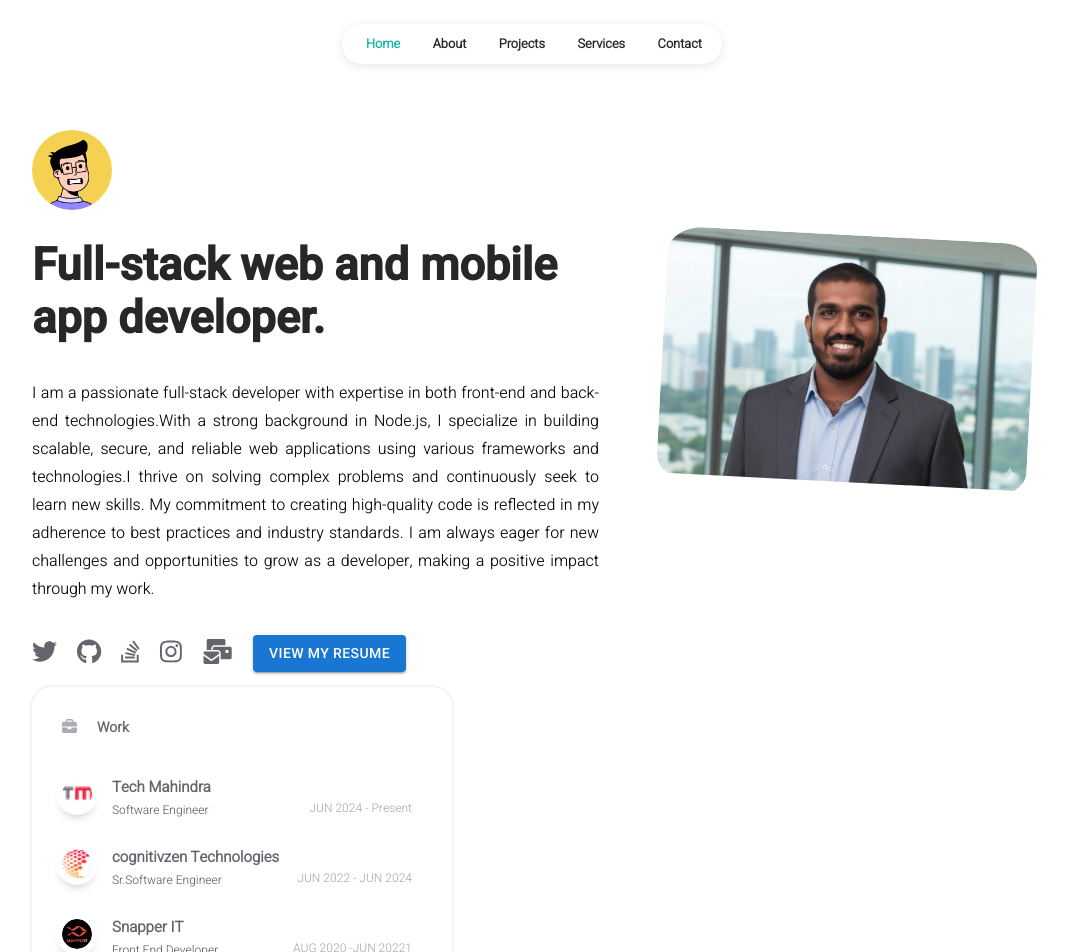
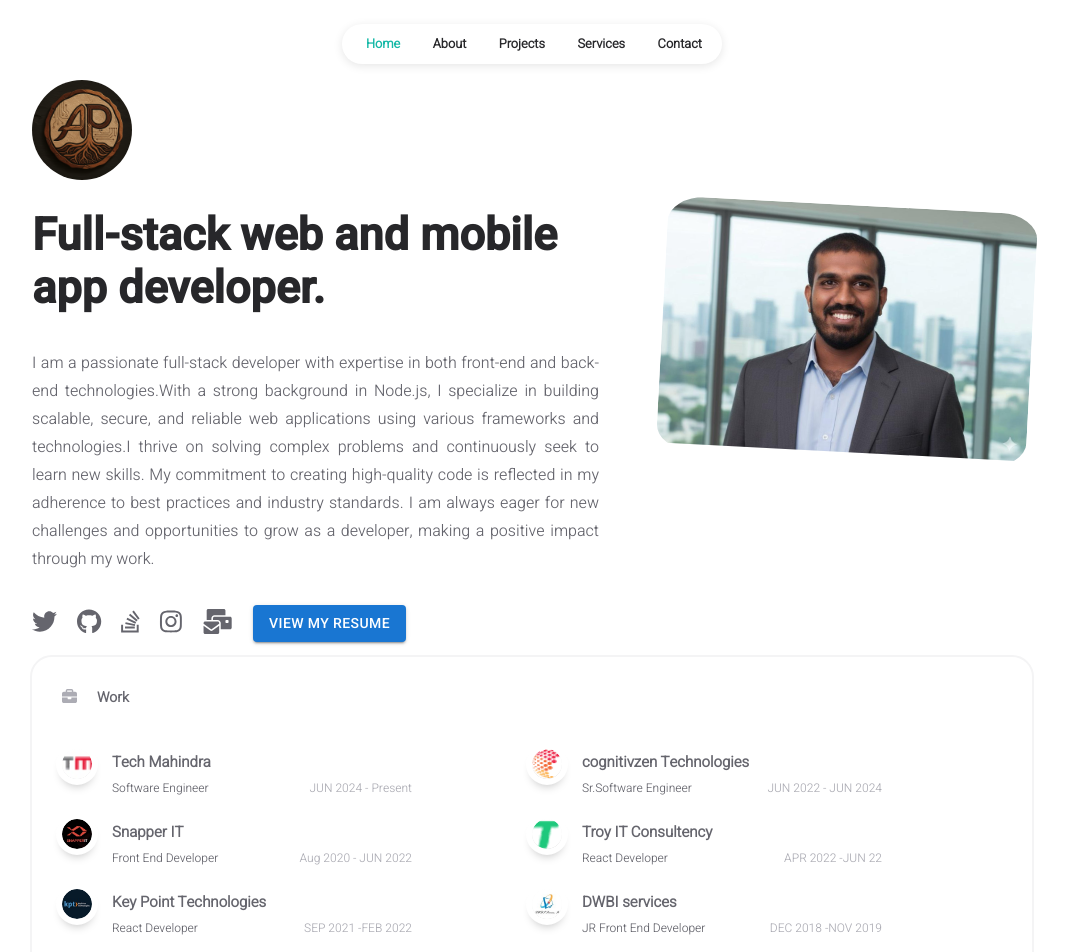
Before and after one commit to ABporella44/PersonalPortfolio, a React (Create React App) app: page / in a window 1280 px wide. Shown: the top 952 px of the page, without its empty margins (108-1176 px from the left). Built offline with nearby package versions, Linux system fonts and the light colour scheme.

Commit message:
Added reposive for the work info

```diff
--- a/src/app.css
+++ b/src/app.css
@@ -58,7 +58,7 @@
 
 .subtitle {
 	padding-top: 10px;
-	color: #080808;
+	color: var(--secondary-color);
 	font-size: 16px;
 	line-height: 28px;
 	width: 70%;
--- a/src/components/common/card.jsx
+++ b/src/components/common/card.jsx
@@ -6,7 +6,7 @@ import "./styles/card.css";
 const Card = (props) => {
 	const { icon, title, body } = props;
 	return (
-		<div className="card" style={{width:"420px"}}>
+		<div className="card" style={{width:"100%"}}>
 			<div className="card-container">
 				<div className="card-header">
 					<div className="card-icon">
--- a/src/components/homepage/styles/works.css
+++ b/src/components/homepage/styles/works.css
@@ -2,11 +2,16 @@
 
 .works-body {
 	margin-bottom: 10px;
+	display: flex;
+	flex-direction: row;
+	flex-wrap: wrap;
 }
 
 .work {
 	display: flex;
 	padding-bottom: 40px;
+	flex-direction: column;
+	width: 50%;
 }
 
 .work-image {
@@ -29,7 +34,6 @@
 	position: absolute;
 	font-size: 12px;
 	color: var(--secondary-color);
-	padding-top: 22px;
 	padding-left: 50px;
 }
 
@@ -37,7 +41,22 @@
 	position: absolute;
 	width: 350px;
 	font-size: 12px;
-	padding-top: 20px;
 	text-align: right;
 	color: var(--tertiary-color);
 }
+.work-header {
+	display: flex;
+	align-items: center;
+    flex-direction: row;
+}
+@media (max-width: 600px) {
+.works-body {
+	margin-bottom: 10px;
+	display: flex;
+	flex-direction: column;
+}
+.work {
+	display: flex;
+	padding-bottom: 40px;
+}
+}
--- a/src/components/homepage/works.jsx
+++ b/src/components/homepage/works.jsx
@@ -6,89 +6,66 @@ import Card from "../common/card";
 import "./styles/works.css";
 
 const Works = () => {
+
+	const workExperice = [{
+		imagSrc : "./techm.png",
+		companyName : "Tech Mahindra",
+		role : "Software Engineer",
+		workingPeriod : "JUN 2024 - Present"
+	},{
+		imagSrc : "./cognitivzen.png",
+		companyName : "cognitivzen Technologies",
+		role : "Sr.Software Engineer",
+		workingPeriod : "JUN 2022 - JUN 2024"
+	},{
+		imagSrc : "./snapper.jpeg",
+		companyName : "Snapper IT",
+		role : "Front End Developer",
+		workingPeriod : "Aug 2020 - JUN 2022"
+	},{
+		imagSrc : "./troy.png",
+		companyName : "Troy IT Consultency",
+		role : "React Developer",
+		workingPeriod : "APR 2022 -JUN 22"
+	},{
+		imagSrc : "./kpt.jpeg",
+		companyName : "Key Point Technologies",
+		role : "React Developer",
+		workingPeriod : "SEP 2021 -FEB 2022"
+	},{
+		imagSrc : "./DWBI.jpeg",
+		companyName : "DWBI services",
+		role : "JR Front End Developer",
+		workingPeriod : "DEC 2018 -NOV 2019"
+	}]
+
 	return (
-		<div className="works" style={{width:"420px"}}>
+		<div className="works" style={{width:"100%"}}>
 			<Card
 				icon={faBriefcase}
 				title="Work"
+				sx = {{maxWidth:"100%"}}
 				body={
 				<div>
 					<div className="works-body">
-						<div className="work">
+						{workExperice.map((work) => (
+							<div className="work" key={work.companyName}>
+								<div className="work-header">
 								  <img
-								src="./techm.png"
-								alt="facebook"
+									  src={work.imagSrc}
+									  alt={work.companyName}
 									  className="work-image"
 								   />
-							<div className="work-title">Tech Mahindra</div>
+								  <div className="work-title">{work.companyName}</div>
+								</div>
+								<div className="work-infoFooter">
 								    <div className="work-subtitle">
-								Software Engineer
+									  {work.role}
 								    </div>
-							<div className="work-duration">JUN 2024 - Present</div>
-						</div>
-
-						<div className="work">
-							<img
-								src="./cognitivzen.png"
-								alt="twitter"
-								className="work-image"
-							/>
-							<div className="work-title">cognitivzen Technologies</div>
-							<div className="work-subtitle">
-								Sr.Software Engineer
-							</div>
-							<div className="work-duration">JUN 2022 - JUN 2024</div>
-						</div>
-						<div className="work">
-							<img
-								src="./snapper.jpeg"
-								alt="twitter"
-								className="work-image"
-							/>
-							<div className="work-title">Snapper IT</div>
-							<div className="work-subtitle">
-								Front End Developer
-							</div>
-							<div className="work-duration">AUG 2020 -JUN 20221</div>
+								    <div className="work-duration">{work.workingPeriod}</div>
 								</div>
 							</div>
-					<div className="works-body">
-					<div className="work">
-							<img
-								src="./troy.png"
-								alt="twitter"
-								className="work-image"
-							/>
-							<div className="work-title">Troy IT Consultency</div>
-							<div className="work-subtitle">
-								React Developer
-							</div>
-							<div className="work-duration">APR 2022 -JUN 22</div>
-						</div>
-						<div className="work">
-							<img
-								src="./kpt.jpeg"
-								alt="twitter"
-								className="work-image"
-							/>
-							<div className="work-title">Key Point Technologies</div>
-							<div className="work-subtitle">
-								React Developer
-							</div>
-							<div className="work-duration">SEP 2021 -FEB 2022</div>
-						</div>
-						<div className="work">
-							<img
-								src="./DWBI.jpeg"
-								alt="twitter"
-								className="work-image"
-							/>
-							<div className="work-title">DWBI services</div>
-							<div className="work-subtitle">
-								JR Front End Developer
-							</div>
-							<div className="work-duration">DEC 2018 -NOV 2019</div>
-						</div>
+						))}
 					</div>
 
 					</div>
--- a/src/pages/homepage.jsx
+++ b/src/pages/homepage.jsx
@@ -26,7 +26,7 @@ import "./styles/homepage.css";
 
 const Homepage = () => {
 	const [stayLogo, setStayLogo] = useState(false);
-	const [logoSize, setLogoSize] = useState(80);
+	const [logoSize, setLogoSize] = useState(100);
 	const [oldLogoSize, setOldLogoSize] = useState(80);
 
 	useEffect(() => {
@@ -37,7 +37,7 @@ const Homepage = () => {
 		const handleScroll = () => {
 			let scroll = Math.round(window.pageYOffset, 2);
 
-			let newLogoSize = 80 - (scroll * 4) / 10;
+			let newLogoSize = 100 - (scroll * 4) / 10;
 
 			if (newLogoSize < oldLogoSize) {
 				if (newLogoSize > 40) {
--- a/src/pages/styles/homepage.css
+++ b/src/pages/styles/homepage.css
@@ -4,7 +4,7 @@
 	display: flex;
 	justify-content: space-between;
 	align-items: center;
-	padding-top: 130px;
+	padding-top: 80px;
 }
 
 .homepage-container {
```
Also changed, not shown: public/logo.png. Lines whose indentation alone changed are shown as unchanged.
